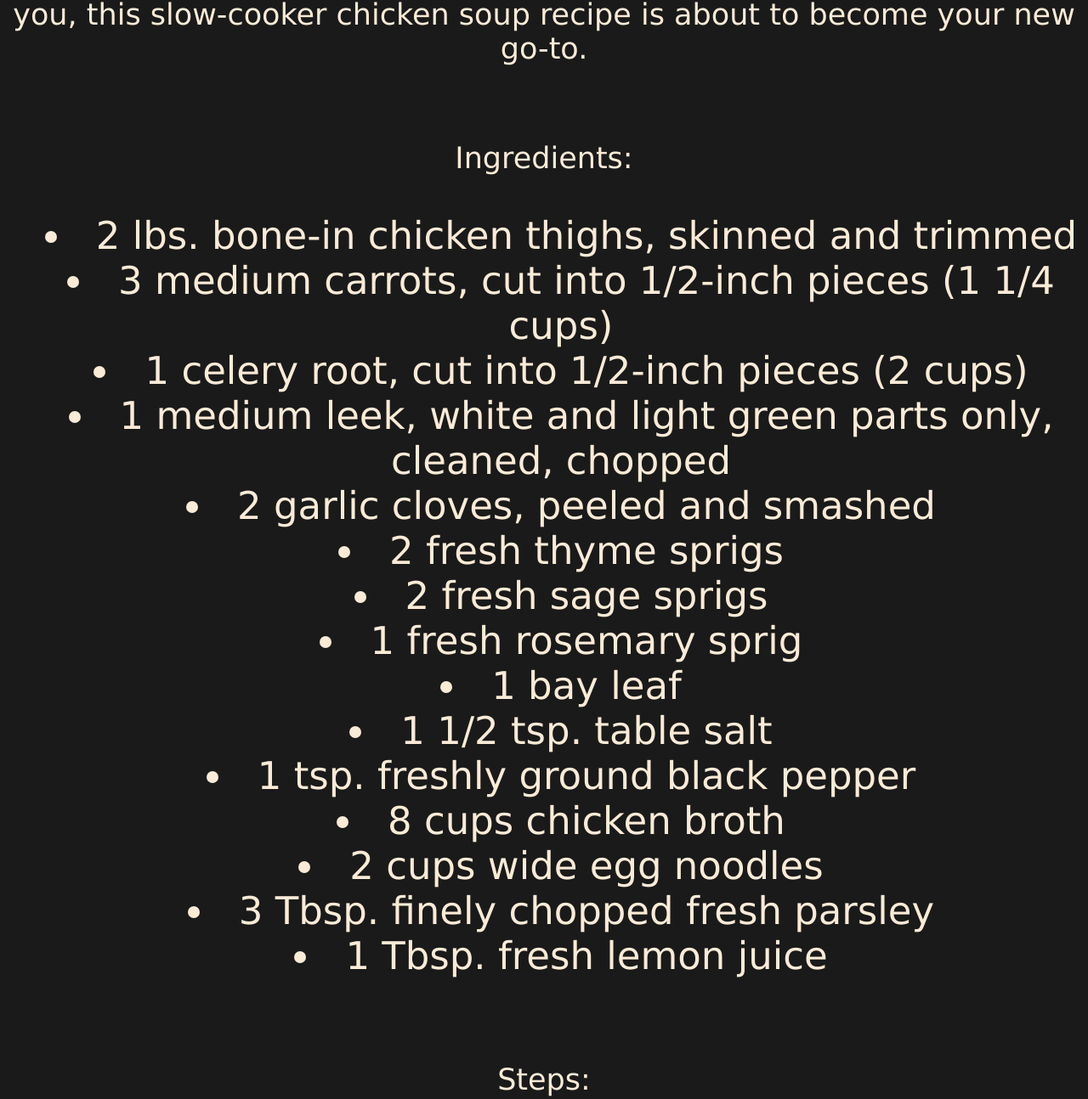
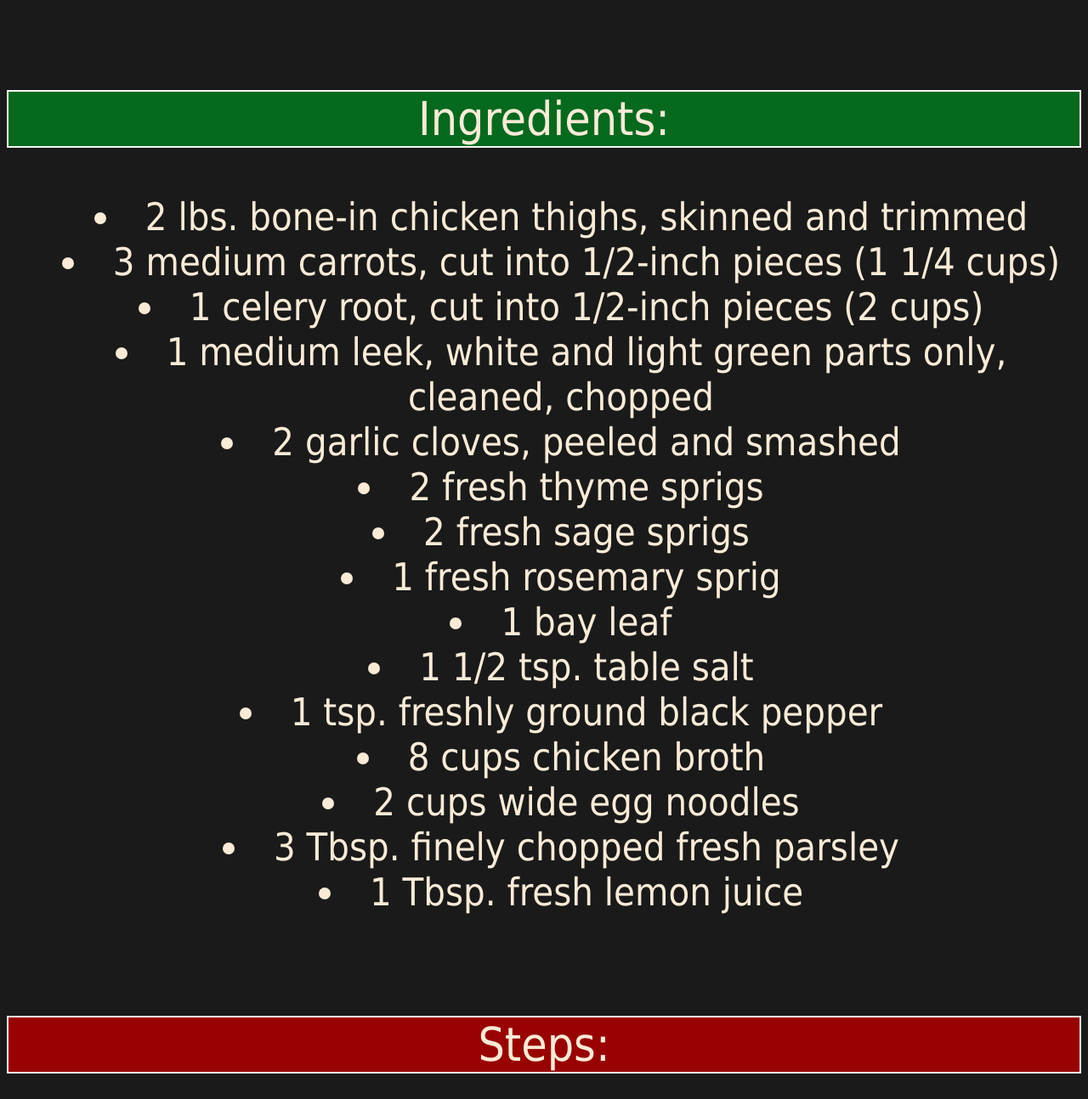
Before and after one commit to Queisme/odin-recipes, a plain HTML site: page recipes/soup.html in a window 1280 px wide. Shown: the part 1984-3278 px from the top of the page at 85% size. Drawn offline with Linux system fonts and the light colour scheme.

Commit message:
Updating CSS & HTML

```diff
--- a/css/style.css
+++ b/css/style.css
@@ -3,7 +3,7 @@ body {
     color: antiquewhite;
     list-style-position: inside;
     text-align: center;
-    font-family: Verdana, Geneva, Tahoma, sans-serif;
+    font-family: Tahoma, sans-serif;
     padding-top: 100px;
 }
 
@@ -16,11 +16,23 @@ p {
 }
 /* border-width, border-color, & border-style -must- be defined*/
 img {
-    border: 3px;
-    border-color: white;
-    border-style: solid;
+    border: 3px solid white;
 }
 
 a:hover {
     color: darkred;
 }
+
+.steps,
+.ingredients {
+    font-size: 55px;
+    border: 2px whitesmoke solid;
+}
+
+.steps {
+    background-color: rgb(153, 2, 2);
+}
+
+.ingredients {
+    background-color: rgb(5, 105, 30);
+}
--- a/recipes/soup.html
+++ b/recipes/soup.html
@@ -13,7 +13,7 @@
     <p>The trick here is to cook the soup low and slow. Chicken, a few root veggies, lots of fresh herbs, salt, pepper, and chicken broth are thrown in the slow cooker before cooking away on the low setting for about 6 hours. When time is up, your chicken should be fall-off-the-bone tender and ready to dice. Once you discard the bones and add the chicken back to the slow cooker, stir in the noodles and parsley. You'll turn up the heat and cook another 15 to 20 minutes or until the noodles are cooked to perfection.</p>
 
     <p>The final touch is a hit of lemon juice. It will enliven all of the flavors as they meld together in one delicious bowlful. When you think of comfort food recipes, chicken soup has to be at the top of your list. Lucky for you, this slow-cooker chicken soup recipe is about to become your new go-to.</p><br>
-    <p>Ingredients:</p>
+    <p class="ingredients">Ingredients:</p>
         <ul>
             <li>2 lbs. bone-in chicken thighs, skinned and trimmed</li>
             <li>3 medium carrots, cut into 1/2-inch pieces (1 1/4 cups)</li>
@@ -31,7 +31,7 @@
             <li>3 Tbsp. finely chopped fresh parsley</li>
             <li>1 Tbsp. fresh lemon juice</li>
         </ul><br>
-    <p>Steps:</p>
+    <p class="steps">Steps:</p>
         <ol>
             <li>Place chicken and next 11 ingredients in a 6-qt. slow cooker.</li><br>
             <li>Cover and cook on LOW 6 hours or until chicken and vegetables are tender and chicken separates from bone.</li><br>
```
Also changed, not shown: recipes/chicken.html (+2 -2 lines), recipes/pasta.html (+2 -2 lines).
